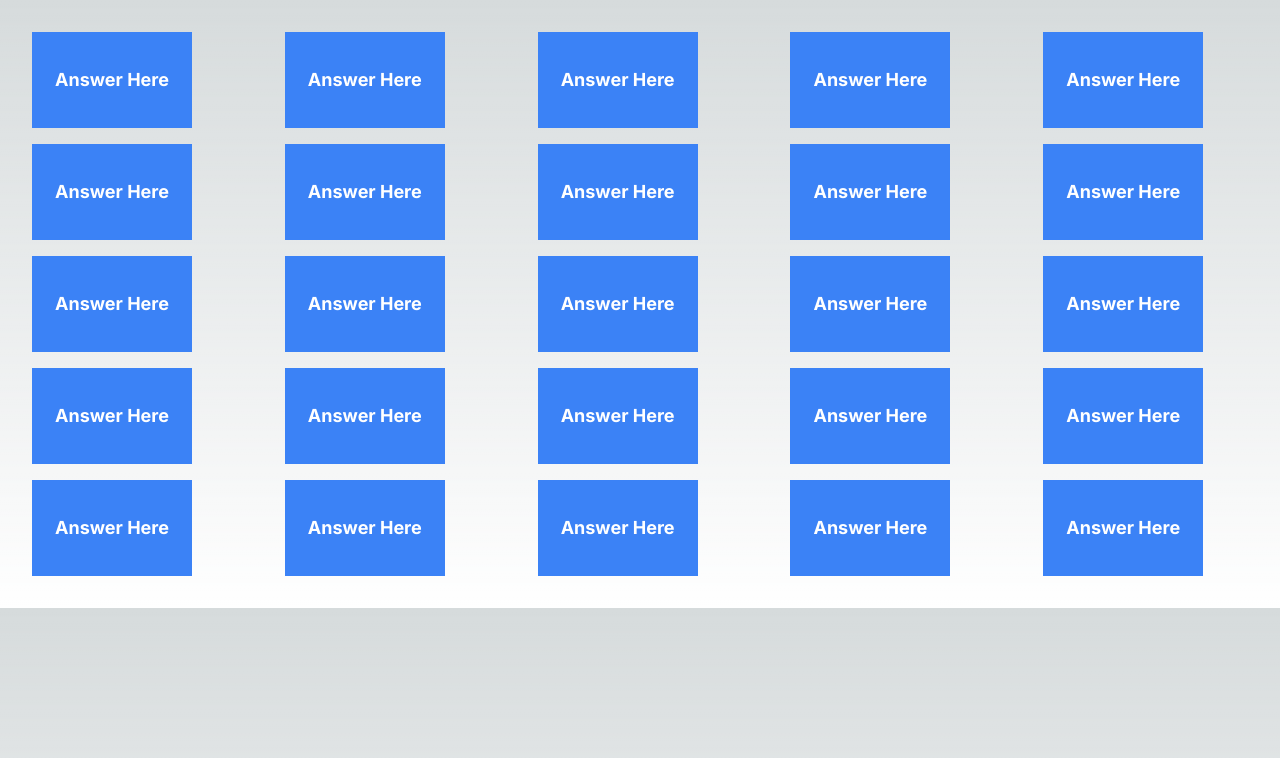
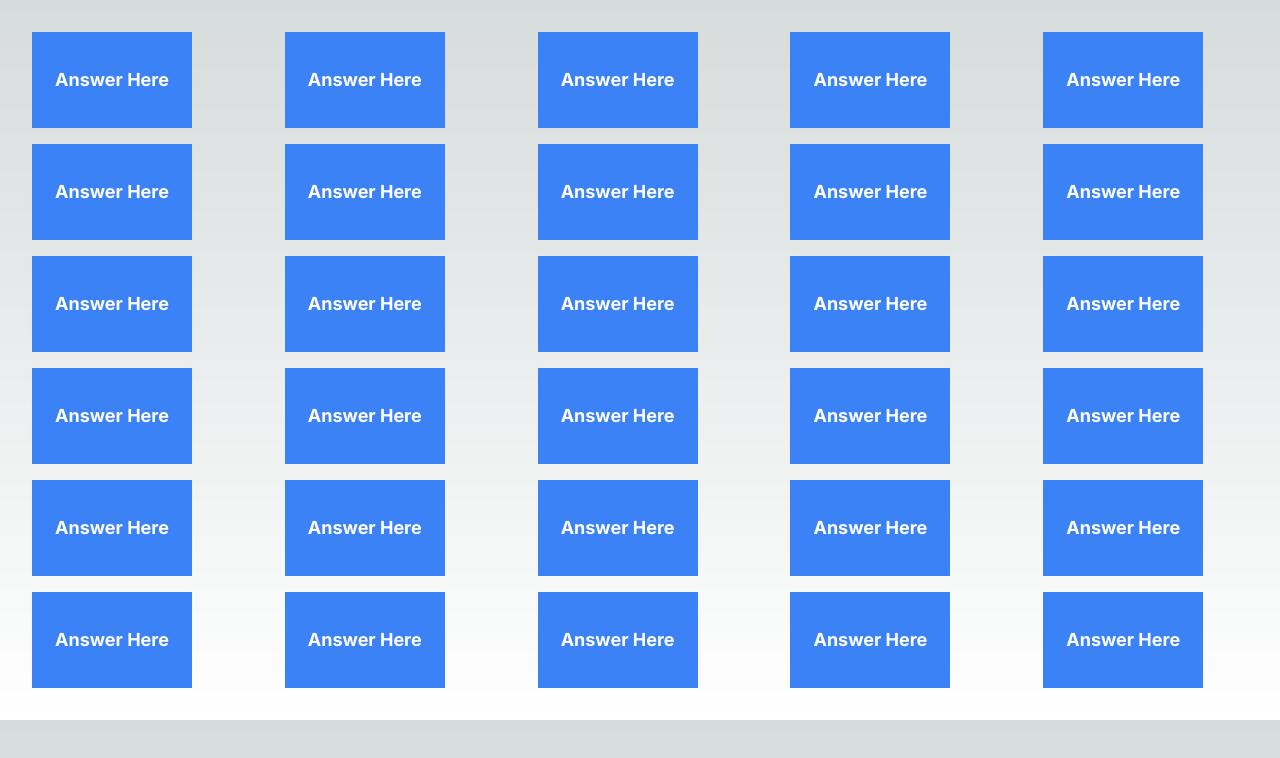
Before and after one commit to Joe-Fuller/joepardy, a Next.js app: page / in a window 1280 px wide. Shown: the top 758 px of the page. Built offline with nearby package versions, Linux system fonts and the light colour scheme.

Commit message:
add extra row for categories

```diff
--- a/app/components/jeopardyBoard.js
+++ b/app/components/jeopardyBoard.js
@@ -4,8 +4,8 @@ export default function JeopardyBoard() {
   return (
     <div className="grid grid-cols-5 gap-4 p-4">
       {Array.from({ length: 5 }, (_, rowIndex) => (
-        <div className="grid grid-rows-5 gap-4 p-4" key={rowIndex}>
-          {Array.from({ length: 5 }, (_, colIndex) => (
+        <div className="grid grid-rows-6 gap-4 p-4" key={rowIndex}>
+          {Array.from({ length: 6 }, (_, colIndex) => (
             <div
               className="w-40 h-24 bg-blue-500 text-white flex items-center justify-center text-lg font-bold"
               key={colIndex}
```
